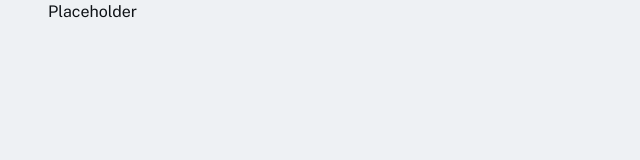
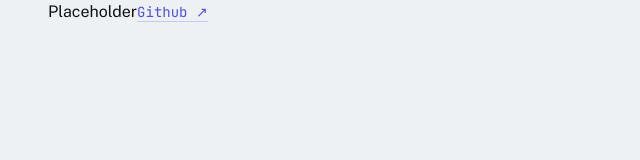
Before and after one commit to lucas-guo-2008/portfolio, a Next.js app: page / in a window 1280 px wide. Shown: the top 160 px of the page, without its empty margins (0-640 px from the left). Built offline with nearby package versions, Linux system fonts and the light colour scheme.

Commit message:
Add SocialLink component and test it in the Home page

```diff
--- a/app/page.tsx
+++ b/app/page.tsx
@@ -1,7 +1,10 @@
+import SocialLink from "@/components/SocialLink";
+
 export default function Home() {
   return (
     <div>
       Placeholder
+      <SocialLink href="https://github.com/lucas-guo-2008">Github ↗</SocialLink>
     </div>
   );
 }
--- /dev/null
+++ b/components/SocialLink.tsx
@@ -0,0 +1,19 @@
+import React from 'react';
+
+interface SocialLinkProps {
+  href: string;
+  children: React.ReactNode;
+}
+
+export default function SocialLink({ href, children }:SocialLinkProps) {
+  return (
+    <a
+      href={href}
+      target="_blank"
+      rel="noopener noreferrer"
+      className="text-accent text-body-sm font-mono border-b border-accent-border hover:text-accent-strong hover:border-accent-strong focus-visible:ring-accent focus-visible:ring-2 outline-hidden"
+    >
+      {children}
+    </a>
+  );
+}
```
